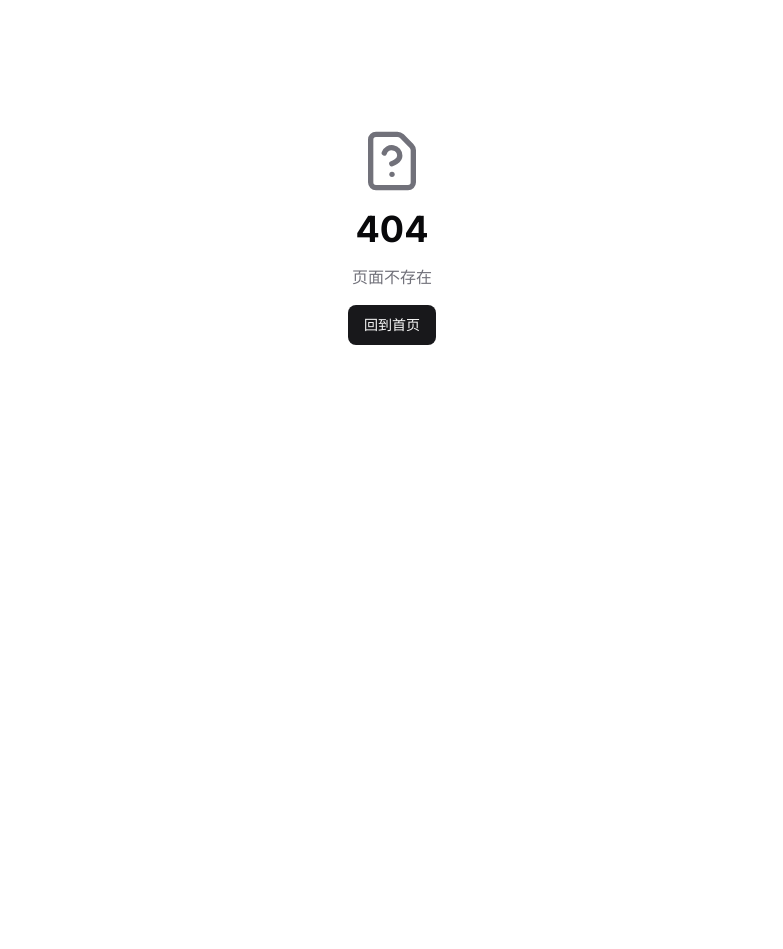
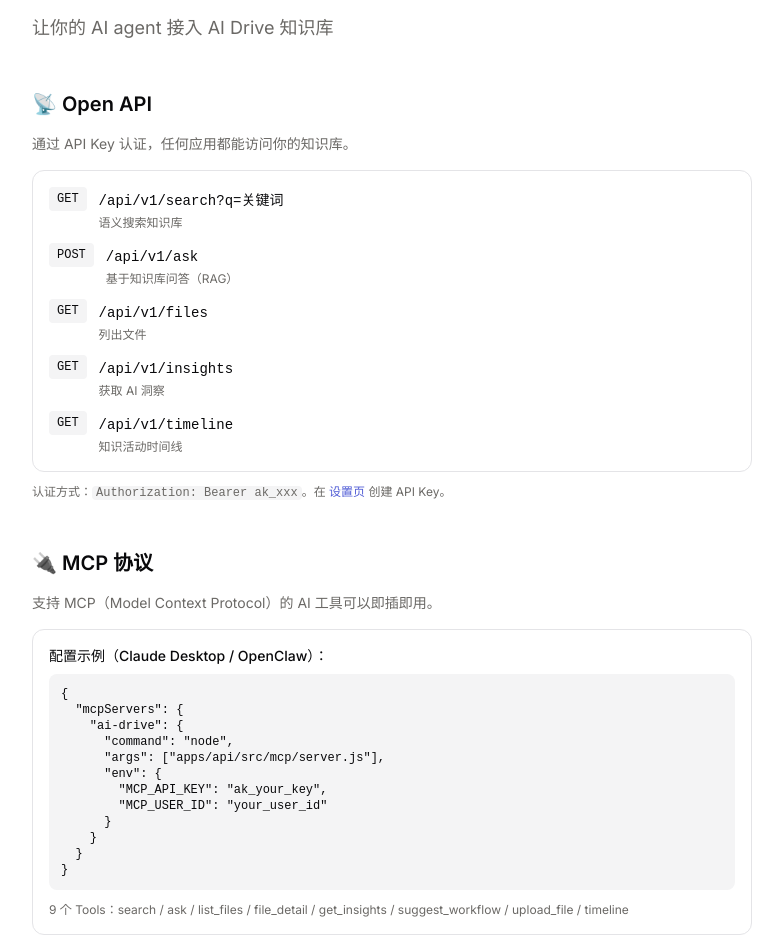
Before and after one commit to DriveMem/drivemem, a Next.js app in the folder apps/web/: page /developers in a window 1280 px wide. Before the commit this address had no page. Shown: the part 163-1112 px from the top of the page, without its empty margins (248-1031 px from the left). Before the commit the page ends 800 px from the top, so only its background shows below. Built offline with nearby package versions, Linux system fonts and the light colour scheme.

Commit message:
feat(web): /developers API docs page + footer link fix

```diff
--- /dev/null
+++ b/apps/web/src/app/developers/page.tsx
@@ -0,0 +1,120 @@
+import Link from "next/link"
+
+export const metadata = {
+  title: "开发者 - AI Drive",
+  description: "AI Drive API 文档、MCP 协议和 CLI 工具",
+}
+
+export default function DevelopersPage() {
+  return (
+    <div className="min-h-screen bg-white">
+      <nav className="flex items-center justify-between border-b px-6 py-4">
+        <Link href="/" className="text-lg font-bold">AI Drive</Link>
+        <Link href="/" className="text-sm text-muted-foreground hover:text-foreground">← 返回首页</Link>
+      </nav>
+
+      <div className="mx-auto max-w-3xl px-6 py-16">
+        <h1 className="text-3xl font-bold mb-4">🔧 开发者</h1>
+        <p className="text-lg text-[#6B6966] mb-12">
+          让你的 AI agent 接入 AI Drive 知识库
+        </p>
+
+        {/* API Section */}
+        <section className="mb-12">
+          <h2 className="text-xl font-semibold mb-4">📡 Open API</h2>
+          <p className="text-sm text-[#6B6966] mb-4">
+            通过 API Key 认证，任何应用都能访问你的知识库。
+          </p>
+          <div className="rounded-xl border p-4 space-y-3">
+            <div className="flex items-start gap-3">
+              <code className="shrink-0 rounded bg-muted px-2 py-1 text-xs font-mono">GET</code>
+              <div>
+                <code className="text-sm font-mono">/api/v1/search?q=关键词</code>
+                <p className="text-xs text-[#6B6966] mt-1">语义搜索知识库</p>
+              </div>
+            </div>
+            <div className="flex items-start gap-3">
+              <code className="shrink-0 rounded bg-muted px-2 py-1 text-xs font-mono">POST</code>
+              <div>
+                <code className="text-sm font-mono">/api/v1/ask</code>
+                <p className="text-xs text-[#6B6966] mt-1">基于知识库问答（RAG）</p>
+              </div>
+            </div>
+            <div className="flex items-start gap-3">
+              <code className="shrink-0 rounded bg-muted px-2 py-1 text-xs font-mono">GET</code>
+              <div>
+                <code className="text-sm font-mono">/api/v1/files</code>
+                <p className="text-xs text-[#6B6966] mt-1">列出文件</p>
+              </div>
+            </div>
+            <div className="flex items-start gap-3">
+              <code className="shrink-0 rounded bg-muted px-2 py-1 text-xs font-mono">GET</code>
+              <div>
+                <code className="text-sm font-mono">/api/v1/insights</code>
+                <p className="text-xs text-[#6B6966] mt-1">获取 AI 洞察</p>
+              </div>
+            </div>
+            <div className="flex items-start gap-3">
+              <code className="shrink-0 rounded bg-muted px-2 py-1 text-xs font-mono">GET</code>
+              <div>
+                <code className="text-sm font-mono">/api/v1/timeline</code>
+                <p className="text-xs text-[#6B6966] mt-1">知识活动时间线</p>
+              </div>
+            </div>
+          </div>
+          <p className="mt-3 text-xs text-[#6B6966]">
+            认证方式：<code className="rounded bg-muted px-1">Authorization: Bearer ak_xxx</code>
+            。在 <Link href="/settings" className="text-[#4F5BD5] hover:underline">设置页</Link> 创建 API Key。
+          </p>
+        </section>
+
+        {/* MCP Section */}
+        <section className="mb-12">
+          <h2 className="text-xl font-semibold mb-4">🔌 MCP 协议</h2>
+          <p className="text-sm text-[#6B6966] mb-4">
+            支持 MCP（Model Context Protocol）的 AI 工具可以即插即用。
+          </p>
+          <div className="rounded-xl border p-4">
+            <p className="text-sm font-medium mb-2">配置示例（Claude Desktop / OpenClaw）：</p>
+            <pre className="rounded-lg bg-muted p-3 text-xs font-mono overflow-x-auto">{`{
+  "mcpServers": {
+    "ai-drive": {
+      "command": "node",
+      "args": ["apps/api/src/mcp/server.js"],
+      "env": {
+        "MCP_API_KEY": "ak_your_key",
+        "MCP_USER_ID": "your_user_id"
+      }
+    }
+  }
+}`}</pre>
+            <p className="mt-3 text-xs text-[#6B6966]">
+              9 个 Tools：search / ask / list_files / file_detail / get_insights / suggest_workflow / upload_file / timeline
+            </p>
+          </div>
+        </section>
+
+        {/* CLI Section */}
+        <section className="mb-12">
+          <h2 className="text-xl font-semibold mb-4">⌨️ CLI 工具</h2>
+          <p className="text-sm text-[#6B6966] mb-4">
+            命令行直接操作知识库。
+          </p>
+          <div className="rounded-xl border p-4">
+            <pre className="rounded-lg bg-muted p-3 text-xs font-mono overflow-x-auto">{`# 搜索知识库
+aidrive search "关键词"
+
+# 问 AI
+aidrive ask "这些文件的核心结论是什么？"
+
+# 查看活动
+aidrive timeline
+
+# 上传文件
+aidrive upload report.pdf`}</pre>
+          </div>
+        </section>
+      </div>
+    </div>
+  )
+}
--- a/apps/web/src/app/page.tsx
+++ b/apps/web/src/app/page.tsx
@@ -218,7 +218,7 @@ export default function LandingPage() {
             <div>
               <h4 className="text-sm font-semibold text-[#1C1B18] mb-3">开发者</h4>
               <ul className="space-y-2 text-sm text-[#6B6966]">
-                <li><span className="text-[#6B6966]">API 文档</span></li>
+                <li><a href="https://api.verrrnm.cloud/api/docs" target="_blank" rel="noopener noreferrer" className="hover:text-[#4F5BD5] transition">API 文档</a></li>
                 <li><span className="text-[#6B6966]">MCP 协议</span></li>
                 <li><span className="text-[#6B6966]">CLI 工具</span></li>
               </ul>
--- a/apps/web/src/middleware.ts
+++ b/apps/web/src/middleware.ts
@@ -29,7 +29,7 @@ export default auth((req) => {
   }
 
   // Known app routes that require auth
-  const appRoutes = ["/dashboard", "/chat", "/settings", "/timeline", "/files", "/search"]
+  const appRoutes = ["/dashboard", "/chat", "/settings", "/timeline", "/files", "/search", "/trash"]
   const isAppRoute = appRoutes.some(r => req.nextUrl.pathname.startsWith(r))
 
   // Landing page is public
```
